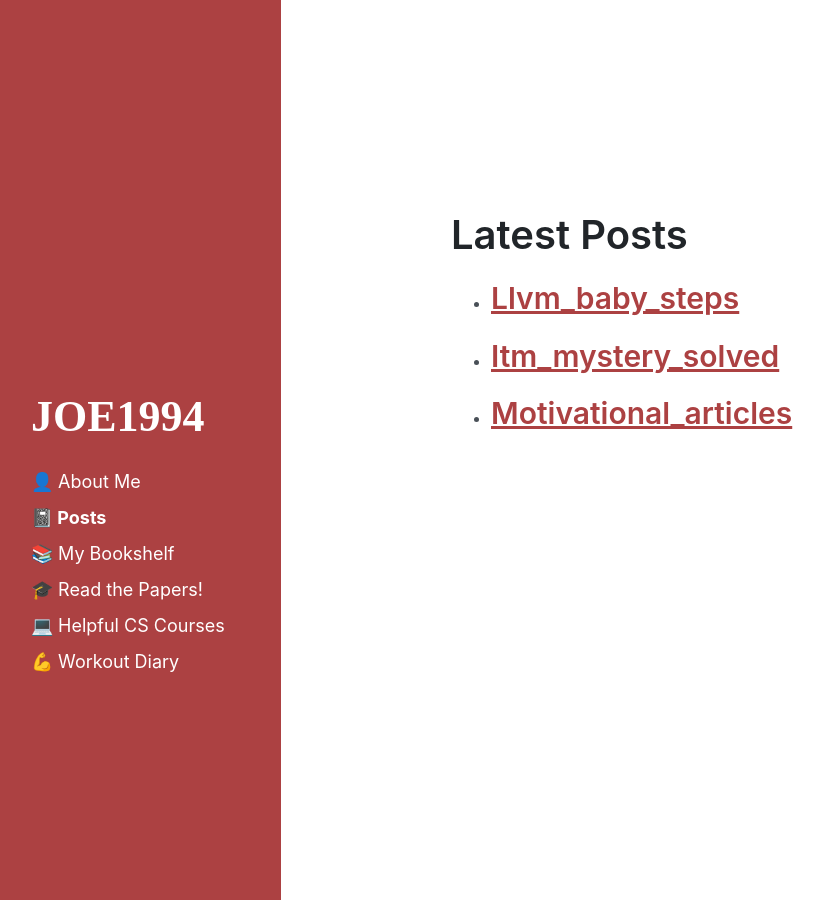
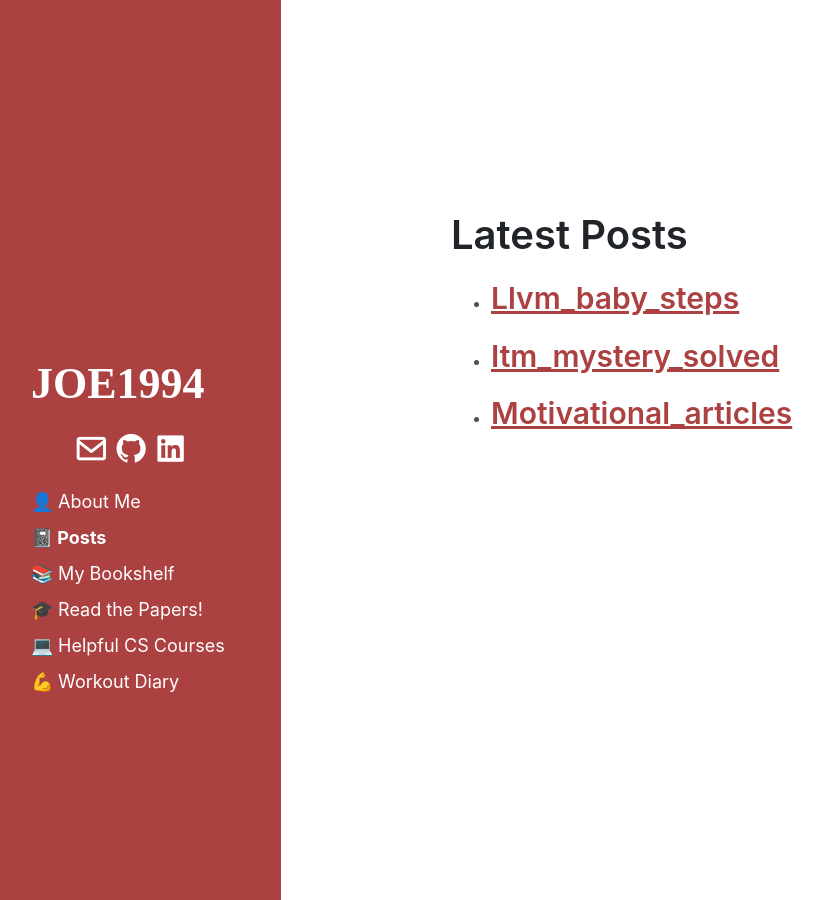
Before and after one commit to JOE1994/JOE1994.github.io, a Jekyll site: the page built from index.html, in a window 1280 px wide. Shown: the whole page, without its empty margins (19-843 px from the left). Built offline with Jekyll 4.4.1, drawn with Linux system fonts in a browser that asks for light colours.

Commit message:
Add logos to sidebar

```diff
--- a/_includes/head.html
+++ b/_includes/head.html
@@ -15,6 +15,7 @@
     {% if page.title == "404: Page not found" %}
       <link rel="stylesheet" href="/assets/css/404.css">
     {% endif %}
+    <link href='https://unpkg.com/boxicons@2.1.4/css/boxicons.min.css' rel='stylesheet'>
 
     <link rel="apple-touch-icon" sizes="180x180" href="/assets/image/apple-touch-icon.png">
     <link rel="icon" type="image/png" sizes="32x32" href="/assets/image/favicon-32x32.png">
--- a/_includes/sidebar.html
+++ b/_includes/sidebar.html
@@ -9,6 +9,12 @@
         <p class="lead">{{ site.description }}</p>
       </div>
 
+      <div id="reach-me-online">
+        <a href="mailto: joseph942010@gmail.com"><i class='bx bx-envelope'></i></a>
+        <a href="https://github.com/JOE1994"><i class='bx bxl-github'></i></a>
+        <a href="https://www.linkedin.com/in/youngsuk-kim-b1a8b215b"><i class='bx bxl-linkedin-square'></i></a>
+      </div>
+
       <nav class="sidebar-nav">
         {% for item in site.data.navigation %}
           <a class="sidebar-nav-item{% if page.url == item.link %} active{% endif %}" href="{{ item.link }}">
--- a/assets/css/hyde/hyde.css
+++ b/assets/css/hyde/hyde.css
@@ -86,7 +86,7 @@
 
   /* Sidebar nav */
   .sidebar-nav {
-    margin-bottom: 1rem;
+    margin-top: 0.7rem;
   }
   .sidebar-nav-item {
     display: block;
@@ -96,7 +96,7 @@
   }
   a.sidebar-nav-item:hover,
   a.sidebar-nav-item:focus {
-    background-color: #9f9177;
+    background-color: maroon;
   }
   .sidebar-nav-item.active {
     font-weight: bold;
@@ -161,3 +161,18 @@
   .theme-base-08 .related-posts li a:hover {
     color: #ac4142;
   }
+
+
+  /*
+   Below are new CSS rules added by JOE1994
+   (Unrelated to the Hyde theme)
+   */
+  .bx {
+    font-size: 2.2em;
+  }
+  .bx:hover {
+    background-color: maroon;
+  }
+  #reach-me-online {
+    text-align: center;
+  }
```
